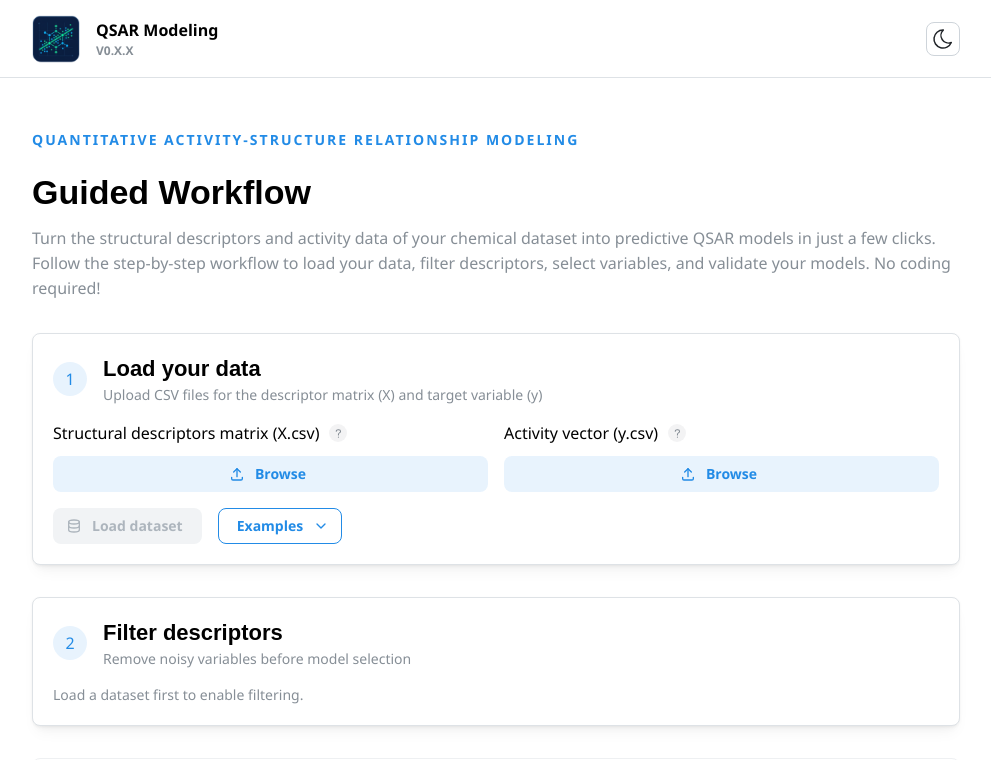
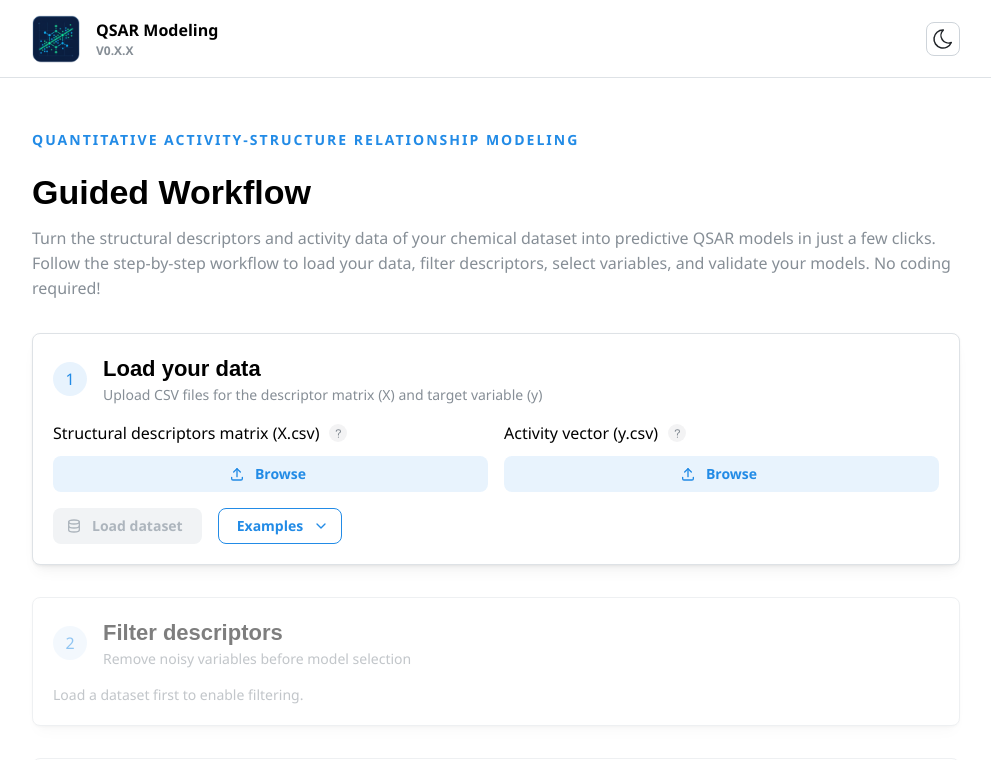
Before and after one commit to lacc-ufmg/qsarmodeling, a React (Vite) app: page / in a window 1280 px wide. Shown: the top 760 px of the page, without its empty margins (144-1135 px from the left). Built offline with nearby package versions, Linux system fonts and the light colour scheme.

Commit message:
💄 Fix disabled states

```diff
--- a/src/components/workflow/FilterPanel.tsx
+++ b/src/components/workflow/FilterPanel.tsx
@@ -56,7 +56,7 @@ export function FilterPanel() {
     }
   }, [uploadedDataset, filterSettings, setActiveDataset, setGlobalBusyState]);
 
-  const isDisabled = globalBusyState !== "idle";
+  const locked = !uploadedDataset || globalBusyState !== "idle";
 
   return (
     <StepCard
@@ -64,7 +64,7 @@ export function FilterPanel() {
       title="Filter descriptors"
       description="Remove noisy variables before model selection"
       isComplete={isFiltered}
-      disabled={isDisabled}
+      disabled={!uploadedDataset}
     >
       {error && (
         <Alert icon={<IconAlertCircle size="1rem" />} color="red">
@@ -130,7 +130,7 @@ export function FilterPanel() {
           <Box>
             <Button
               onClick={runFilters}
-              disabled={isDisabled}
+              disabled={locked}
               loading={isLoading}
               variant="default"
               leftSection={<IconFilter size="1rem" />}
--- a/src/components/workflow/LoadDataPanel.tsx
+++ b/src/components/workflow/LoadDataPanel.tsx
@@ -93,7 +93,7 @@ export function LoadDataPanel() {
       title="Load your data"
       description="Upload CSV files for the descriptor matrix (X) and target variable (y)"
       isComplete={Boolean(uploadedDataset)}
-      disabled={isDisabled && Boolean(uploadedDataset)}
+      disabled={false}
     >
       <Stack>
         {error && (
--- a/src/components/workflow/SelectionPanel/GaPanel.tsx
+++ b/src/components/workflow/SelectionPanel/GaPanel.tsx
@@ -8,6 +8,7 @@ import type { GAConfig, GaProgressEvent, GAResult } from "../../../generated";
 import { Channel } from '@tauri-apps/api/core';
 import { runGaSelectionCmd, gaSendAbort } from "../../../generated";
 import { useWorkflowContext } from "../../contexts/WorkflowContext";
+import { SliderFieldWithTooltip } from "../../ui/SliderFieldWithTooltip";
 
 const DEFAULT_GA_SETTINGS: GAConfig = {
   populationSize: 100,
@@ -216,7 +217,7 @@ export function GaPanel () {
             decimalScale={0}
             fixedDecimalScale={false}
           />
-          <NumberFieldWithTooltip
+          <SliderFieldWithTooltip
             label="Min features"
             help="Minimum number of selected variables allowed by GA."
             value={settings.minFeatures}
@@ -224,10 +225,9 @@ export function GaPanel () {
             max={maxFeatureCount}
             step={1}
             onChange={(v) => updateSettings({ minFeatures: v })}
-            decimalScale={0}
-            fixedDecimalScale={false}
+            sliderLabel={v => `${v} (${Math.round(v/maxFeatureCount*100)}%)`}
           />
-          <NumberFieldWithTooltip
+          <SliderFieldWithTooltip
             label="Max features"
             help="Maximum number of selected variables allowed by GA."
             value={settings.maxFeatures ?? maxFeatureCount}
@@ -235,8 +235,7 @@ export function GaPanel () {
             max={maxFeatureCount}
             step={1}
             onChange={(v) => updateSettings({ maxFeatures: v })}
-            decimalScale={0}
-            fixedDecimalScale={false}
+            sliderLabel={v => `${v} (${Math.round(v/maxFeatureCount*100)}%)`}
           />
         </SimpleGrid>
 
@@ -266,7 +265,7 @@ export function GaPanel () {
               color="red"
               ml="sm"
               leftSection={<IconAlertCircle size="1rem" />}
-              onClick={async () => { await gaSendAbort();}}
+              onClick={async () => { await gaSendAbort(); setIsLoading(false); }}
             >
               Send abort signal
             </Button>
--- a/src/components/workflow/SelectionPanel/index.tsx
+++ b/src/components/workflow/SelectionPanel/index.tsx
@@ -12,8 +12,7 @@ enum SelectionMode {
 }
 
 export function SelectionPanel () {
-  const { activeDataset, globalBusyState } = useWorkflowContext();
-  const isDisabled = !activeDataset || globalBusyState !== "idle";
+  const { activeDataset } = useWorkflowContext();
   const [selectionMode, setSelectionMode] = useState<SelectionMode>(SelectionMode.OPS);
 
   return (
@@ -22,7 +21,7 @@ export function SelectionPanel () {
       title="Select variables"
       description="Choose the best subset of descriptors for your model"
       isComplete={false}
-      disabled={isDisabled}
+      disabled={!activeDataset}
     >
       {activeDataset ? (
         <Stack gap="md">
--- a/src/components/workflow/ValidationPanel.tsx
+++ b/src/components/workflow/ValidationPanel.tsx
@@ -100,7 +100,7 @@ export function ValidationPanel() {
     }
   }, [activeDataset]);
 
-  const isDisabled = globalBusyState !== "idle";
+  const isDisabled = !activeDataset || globalBusyState !== "idle";
   const selectionResult = Boolean(activeDataset); // Placeholder; actual value would come from SelectionPanel
   const canRunPipeline = false; // TODO: Update when pipeline conditions are defined
   return (
```
